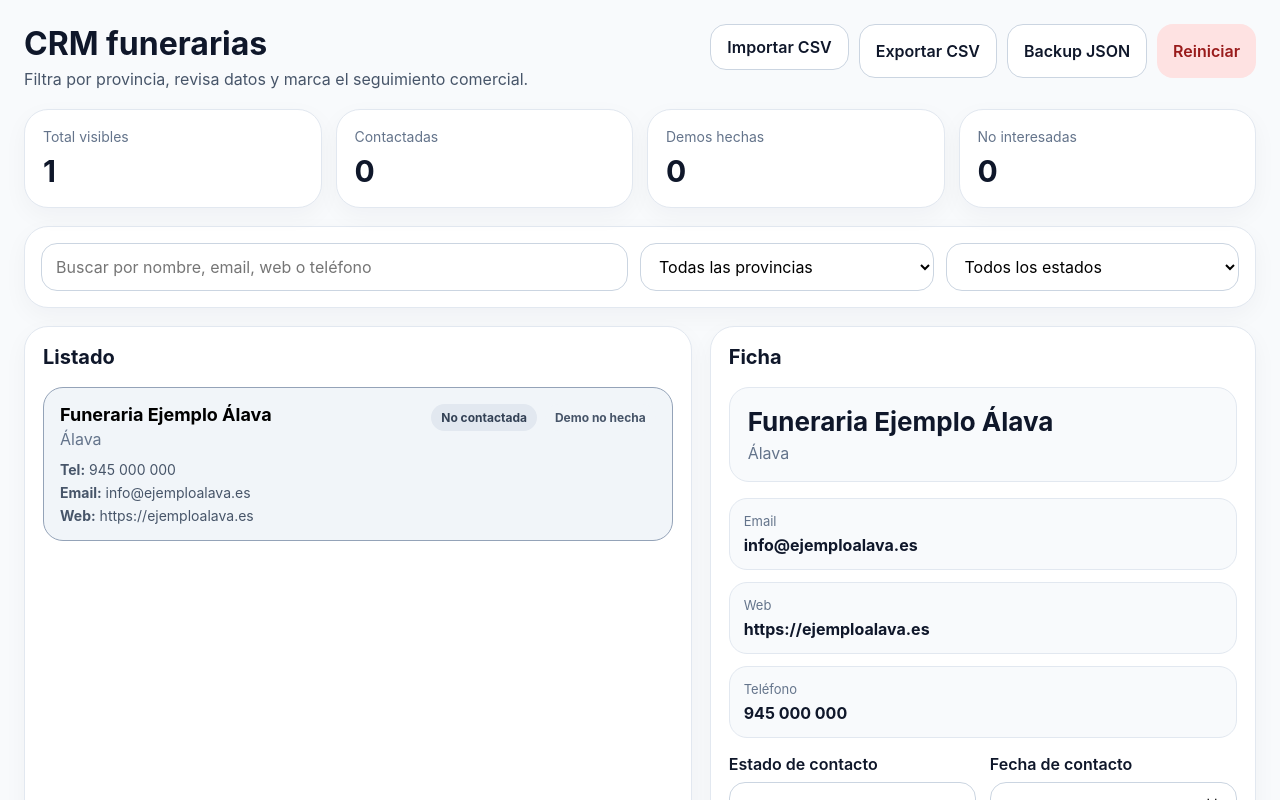
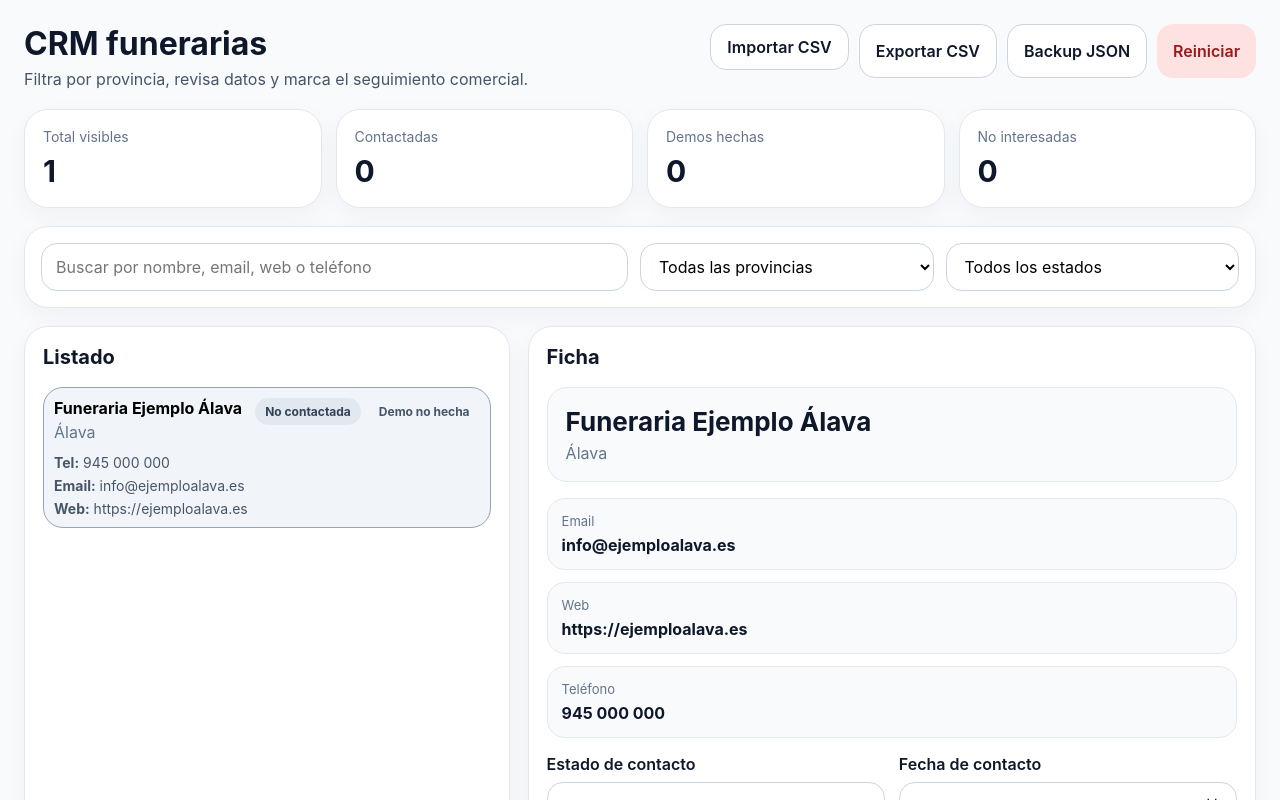
Before and after one commit to carlosescrivam-lgtm/crmedep, a React (Vite) app: page / in a window 1280 px wide. Shown: the top 800 px of the page. Built offline with nearby package versions, Linux system fonts and the light colour scheme.

Commit message:
mejora layout CRM

```diff
--- a/src/styles.css
+++ b/src/styles.css
@@ -20,15 +20,19 @@ button, input, select, textarea { font: inherit; }
 .filters-card { display: grid; grid-template-columns: 2fr 1fr 1fr; gap: 12px; padding: 16px; margin-bottom: 18px; }
 .input, .textarea { width: 100%; border: 1px solid #cbd5e1; border-radius: 16px; background: white; padding: 12px 14px; }
 .textarea { min-height: 150px; resize: vertical; }
-.content-grid { display: grid; grid-template-columns: 1.1fr 0.9fr; gap: 18px; }
+.content-grid {
+  display: grid;
+  grid-template-columns: 0.8fr 1.2fr;
+  gap: 18px;
+}
 .panel-header { padding: 18px 18px 0; }
 .panel-header h2 { margin: 0; font-size: 20px; }
 .list-scroll { max-height: 72vh; overflow: auto; padding: 18px; }
-.lead-card { width: 100%; text-align: left; margin-bottom: 12px; background: white; border: 1px solid #e2e8f0; border-radius: 20px; padding: 16px; cursor: pointer; }
+.lead-card { width: 100%; text-align: left; margin-bottom: 12px; background: white; border: 1px solid #e2e8f0; border-radius: 20px; padding: 10px; cursor: pointer; }
 .lead-card:hover { background: #f8fafc; }
 .lead-card.selected { border-color: #94a3b8; background: #f1f5f9; }
 .lead-top { display: flex; justify-content: space-between; gap: 12px; align-items: flex-start; }
-.lead-name { font-size: 18px; font-weight: 700; }
+.lead-name { font-size: 16px; font-weight: 700; }
 .lead-province { color: #64748b; margin-top: 4px; }
 .lead-badges { display: flex; gap: 8px; flex-wrap: wrap; justify-content: flex-end; }
 .badge { display: inline-block; border-radius: 999px; padding: 6px 10px; font-size: 12px; font-weight: 700; }
```
